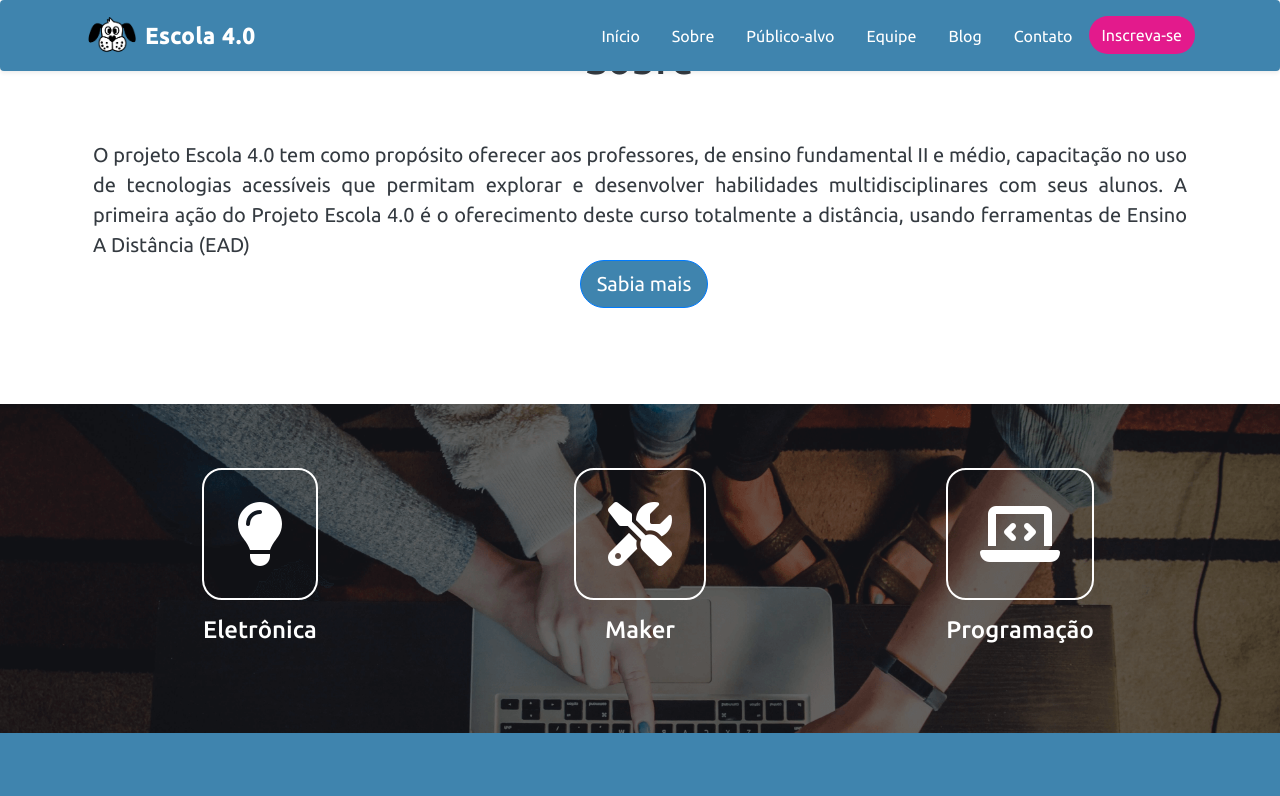
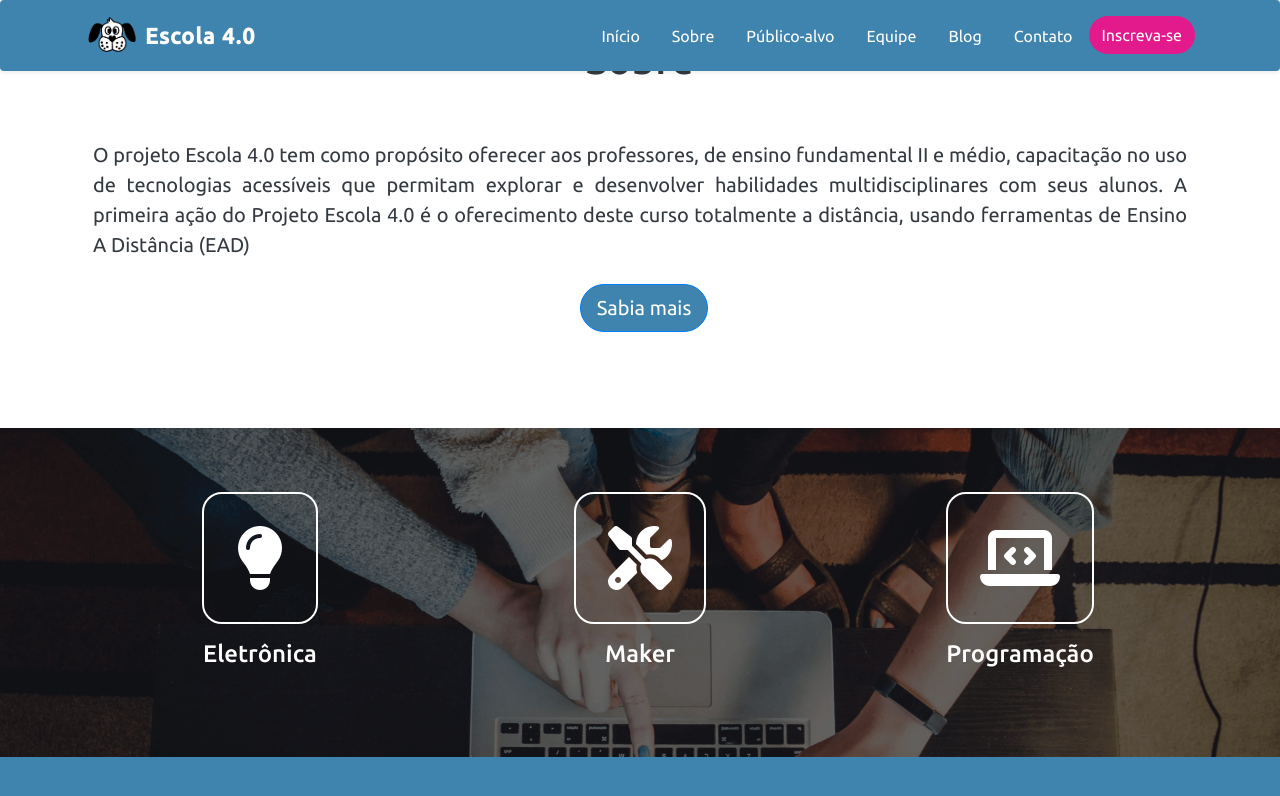
Before and after one commit to FBSeletronica/site-escola-40, a Jekyll site: the page built from index.md, in a window 1280 px wide and 900 px high, scrolled down 936 px. Shown: the top 796 px of the window. Built offline with Jekyll 4.4.1, drawn with Linux system fonts in a browser that asks for light colours; nearby versions of some CDN libraries; some of the changed text lies outside the part shown.

Commit message:
Adicionando espaçamento no botao do 'sobre'

```diff
--- a/_includes/about.html
+++ b/_includes/about.html
@@ -5,7 +5,7 @@
             <div class="col">
                 <div class="pl-2 pr-2 pb-5 lead text-justify text-dark">
                     {{ page.content }}
-                    <div class="d-flex justify-content-center">
+                    <div class="d-flex justify-content-center pt-4">
                         <a href="/sobre">
                             <button type="button" class="ml-2 btn btn-primary btn-lg">Sabia mais</button>
                         </a>
```
